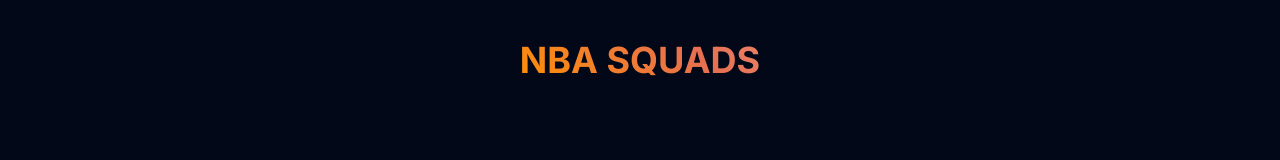
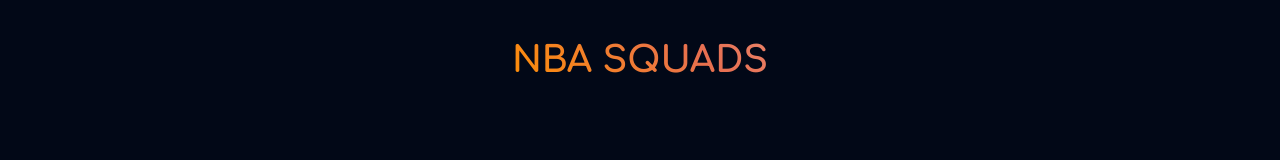
Before and after one commit to Joadevy/B-ball, a Next.js app: page / in a window 1280 px wide. Shown: the top 160 px of the page. Built offline with nearby package versions, Linux system fonts and the light colour scheme.

Commit message:
style: set new font type

```diff
--- a/src/app/layout.tsx
+++ b/src/app/layout.tsx
@@ -1,8 +1,9 @@
 import type { Metadata } from 'next';
-import { Inter } from 'next/font/google';
+import { Caveat, Comfortaa } from 'next/font/google';
 import './globals.css';
 
-const inter = Inter({ subsets: ['latin'] });
+export const caveat = Caveat({ subsets: ['latin'], display: 'swap' });
+const comfortaa = Comfortaa({ subsets: ['latin'], display: 'swap' });
 
 export const metadata: Metadata = {
   title: 'B-Ball',
@@ -16,7 +17,7 @@
 }>) {
   return (
     <html lang="en">
-      <body className={inter.className + ' dark'}>{children}</body>
+      <body className={comfortaa.className + ' dark'}>{children}</body>
     </html>
   );
 }
```
